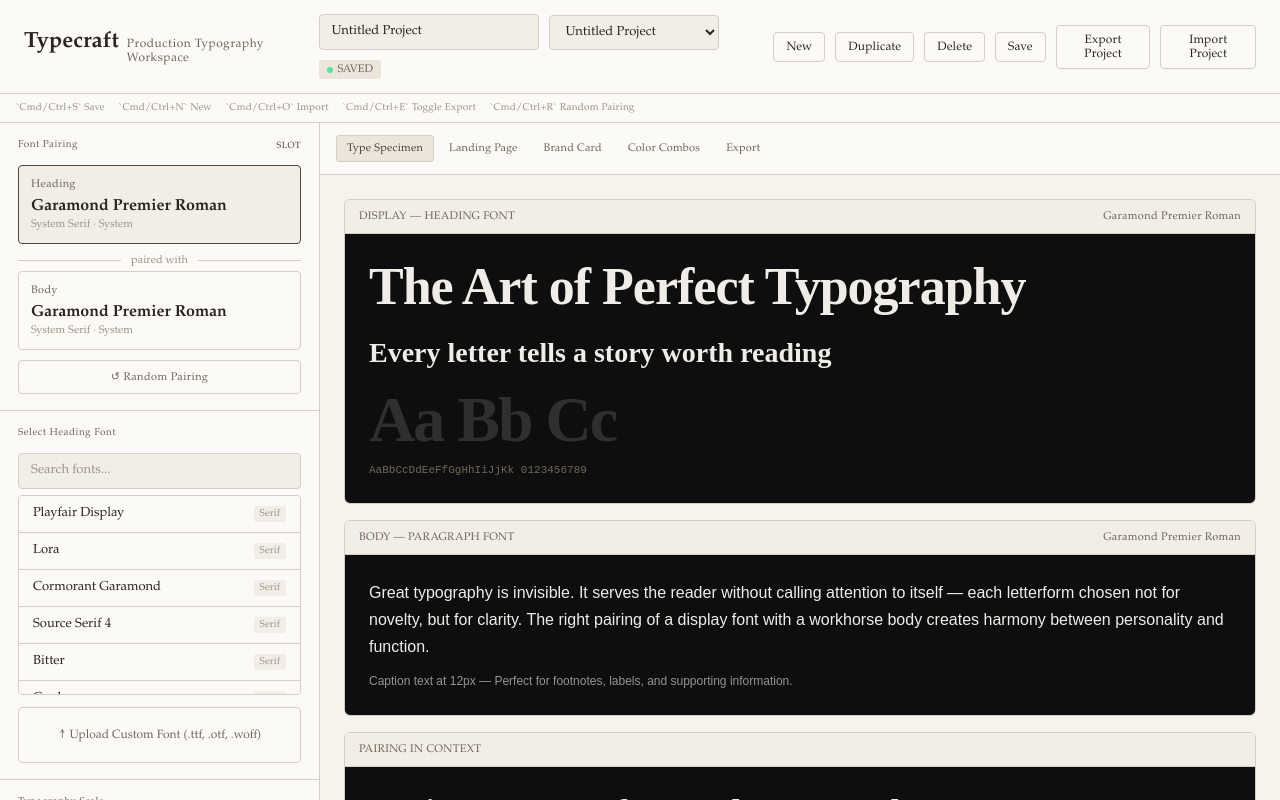
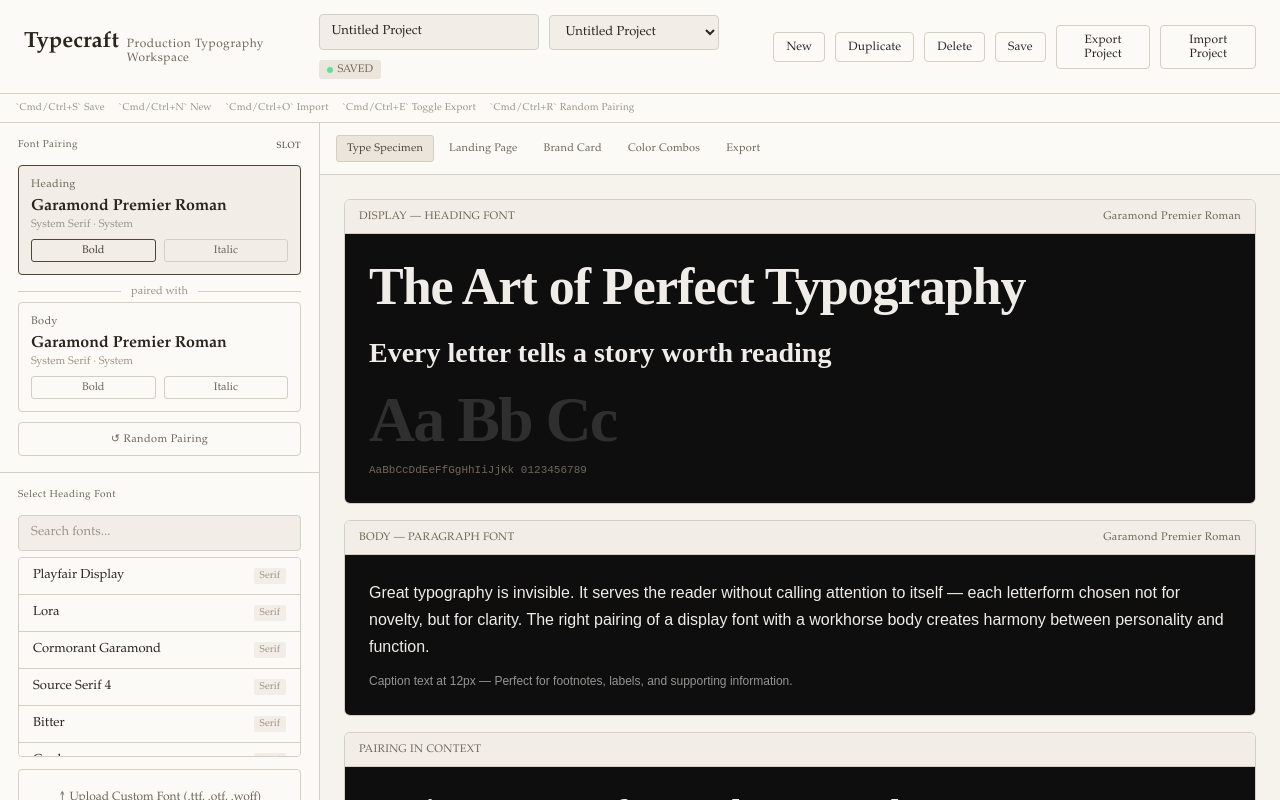
Before and after one commit to arshitadewan7/typecraft, a Next.js app: page / in a window 1280 px wide. Built offline with nearby package versions, Linux system fonts and the light colour scheme.

Commit message:
fix(sidebar): show separate heading/body bold-italic controls in font slots

```diff
--- a/src/app/globals.css
+++ b/src/app/globals.css
@@ -124,6 +124,31 @@ body {
 .font-slot-role { font-size: 11px; letter-spacing: 0.4px; text-transform: none; color: var(--text-muted); font-family: var(--ui-font); margin-bottom: 6px; }
 .font-slot-name { font-size: 16px; font-weight: 600; color: var(--text); margin-bottom: 2px; }
 .font-slot-meta { font-size: 11px; color: var(--text-dim); font-family: var(--ui-font); }
+.slot-style-row {
+  display: flex;
+  gap: 8px;
+  margin-top: 8px;
+}
+.slot-style-btn {
+  flex: 1;
+  border: 1px solid var(--border);
+  border-radius: 3px;
+  background: transparent;
+  color: var(--text-muted);
+  font-family: var(--ui-font);
+  font-size: 11px;
+  padding: 4px 6px;
+  cursor: pointer;
+}
+.slot-style-btn:hover {
+  border-color: var(--accent);
+  color: var(--accent);
+}
+.slot-style-btn.active {
+  background: var(--surface2);
+  border-color: var(--accent);
+  color: var(--accent);
+}
 
 /* Between fonts */
 .between-fonts {
--- a/src/components/Sidebar.tsx
+++ b/src/components/Sidebar.tsx
@@ -129,21 +129,22 @@ export default function Sidebar({ state, onUpdate, onRandomPairing, onLoadFont,
     return `${f.category} · ${source}`;
   };
 
-  const activeWeight = state.activeSlot === "heading" ? state.headingWeight : state.bodyWeight;
-  const activeItalic = state.activeSlot === "heading" ? state.headingItalic : state.bodyItalic;
-
-  const setActiveWeight = (weight: number) => {
-    if (state.activeSlot === "heading") onUpdate({ headingWeight: weight });
-    else onUpdate({ bodyWeight: weight });
+  const getWeight = (slot: "heading" | "body") => {
+    return slot === "heading" ? state.headingWeight : state.bodyWeight;
   };
 
-  const toggleActiveBold = () => {
-    const isBold = activeWeight >= 700;
-    setActiveWeight(isBold ? 400 : 700);
+  const getItalic = (slot: "heading" | "body") => {
+    return slot === "heading" ? state.headingItalic : state.bodyItalic;
   };
 
-  const toggleActiveItalic = () => {
-    if (state.activeSlot === "heading") onUpdate({ headingItalic: !state.headingItalic });
+  const toggleBold = (slot: "heading" | "body") => {
+    const isBold = getWeight(slot) >= 700;
+    if (slot === "heading") onUpdate({ headingWeight: isBold ? 400 : 700 });
+    else onUpdate({ bodyWeight: isBold ? 400 : 700 });
+  };
+
+  const toggleItalic = (slot: "heading" | "body") => {
+    if (slot === "heading") onUpdate({ headingItalic: !state.headingItalic });
     else onUpdate({ bodyItalic: !state.bodyItalic });
   };
 
@@ -162,6 +163,28 @@ export default function Sidebar({ state, onUpdate, onRandomPairing, onLoadFont,
           <div className="font-slot-role">Heading</div>
           <div className="font-slot-name">{state.headingFont}</div>
           <div className="font-slot-meta">{getFontMeta(state.headingFont)}</div>
+          <div className="slot-style-row">
+            <button
+              type="button"
+              className={`slot-style-btn ${state.headingWeight >= 700 ? "active" : ""}`}
+              onClick={(e) => {
+                e.stopPropagation();
+                toggleBold("heading");
+              }}
+            >
+              Bold
+            </button>
+            <button
+              type="button"
+              className={`slot-style-btn ${state.headingItalic ? "active" : ""}`}
+              onClick={(e) => {
+                e.stopPropagation();
+                toggleItalic("heading");
+              }}
+            >
+              Italic
+            </button>
+          </div>
         </div>
         <div className="between-fonts">paired with</div>
         <div
@@ -171,6 +194,28 @@ export default function Sidebar({ state, onUpdate, onRandomPairing, onLoadFont,
           <div className="font-slot-role">Body</div>
           <div className="font-slot-name">{state.bodyFont}</div>
           <div className="font-slot-meta">{getFontMeta(state.bodyFont)}</div>
+          <div className="slot-style-row">
+            <button
+              type="button"
+              className={`slot-style-btn ${state.bodyWeight >= 700 ? "active" : ""}`}
+              onClick={(e) => {
+                e.stopPropagation();
+                toggleBold("body");
+              }}
+            >
+              Bold
+            </button>
+            <button
+              type="button"
+              className={`slot-style-btn ${state.bodyItalic ? "active" : ""}`}
+              onClick={(e) => {
+                e.stopPropagation();
+                toggleItalic("body");
+              }}
+            >
+              Italic
+            </button>
+          </div>
         </div>
         <button className="random-btn" onClick={handleRandom}>↺ Random Pairing</button>
       </div>
@@ -232,36 +277,6 @@ export default function Sidebar({ state, onUpdate, onRandomPairing, onLoadFont,
             />
           </div>
         ))}
-        <div style={{ marginTop: 6 }}>
-          <div className="section-label section-label-sm">
-            <span>{state.activeSlot === "heading" ? "Heading" : "Body"} Style</span>
-          </div>
-          <div className="toggle-row" style={{ marginBottom: 8 }}>
-            <div
-              className={`toggle-option ${activeWeight >= 700 ? "active" : ""}`}
-              onClick={toggleActiveBold}
-            >
-              Bold
-            </div>
-            <div
-              className={`toggle-option ${activeItalic ? "active" : ""}`}
-              onClick={toggleActiveItalic}
-            >
-              Italic
-            </div>
-          </div>
-          <div className="toggle-row">
-            {(state.activeSlot === "heading" ? [400, 500, 600, 700, 900] : [400, 500, 600, 700]).map((w) => (
-              <div
-                key={w}
-                className={`toggle-option ${activeWeight === w ? "active" : ""}`}
-                onClick={() => setActiveWeight(w)}
-              >
-                {w}
-              </div>
-            ))}
-          </div>
-        </div>
       </div>
 
       {/* Color Themes */}
```
